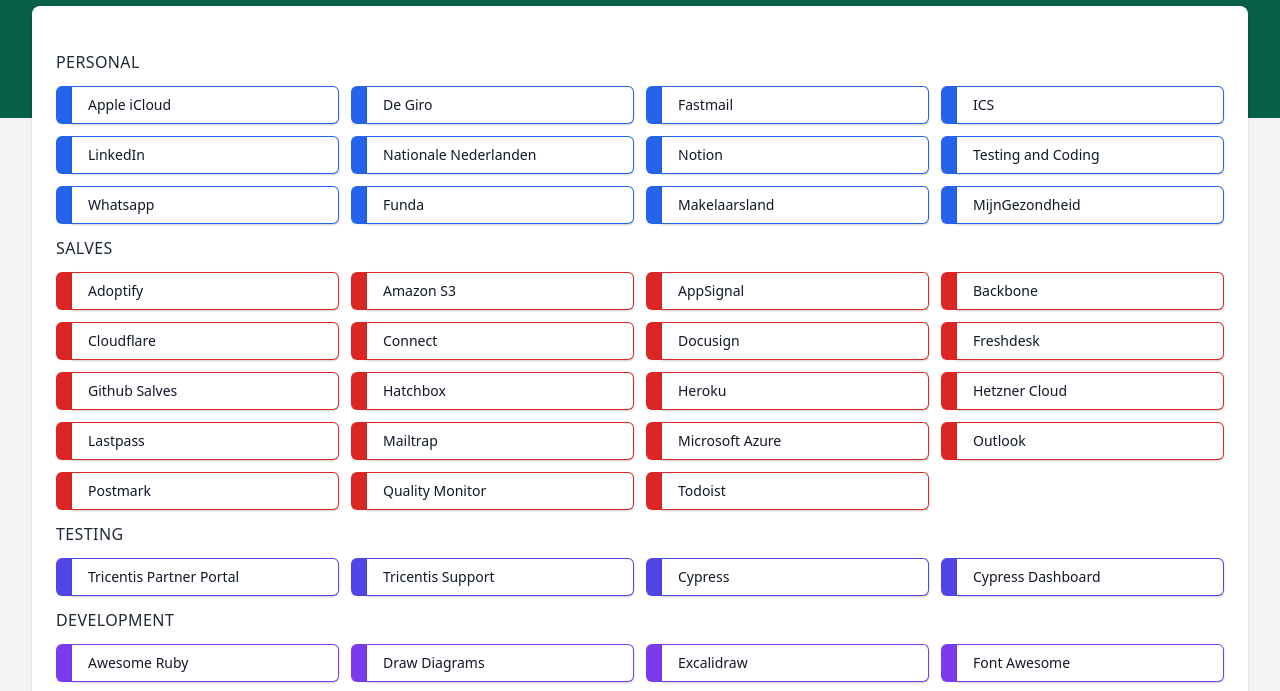
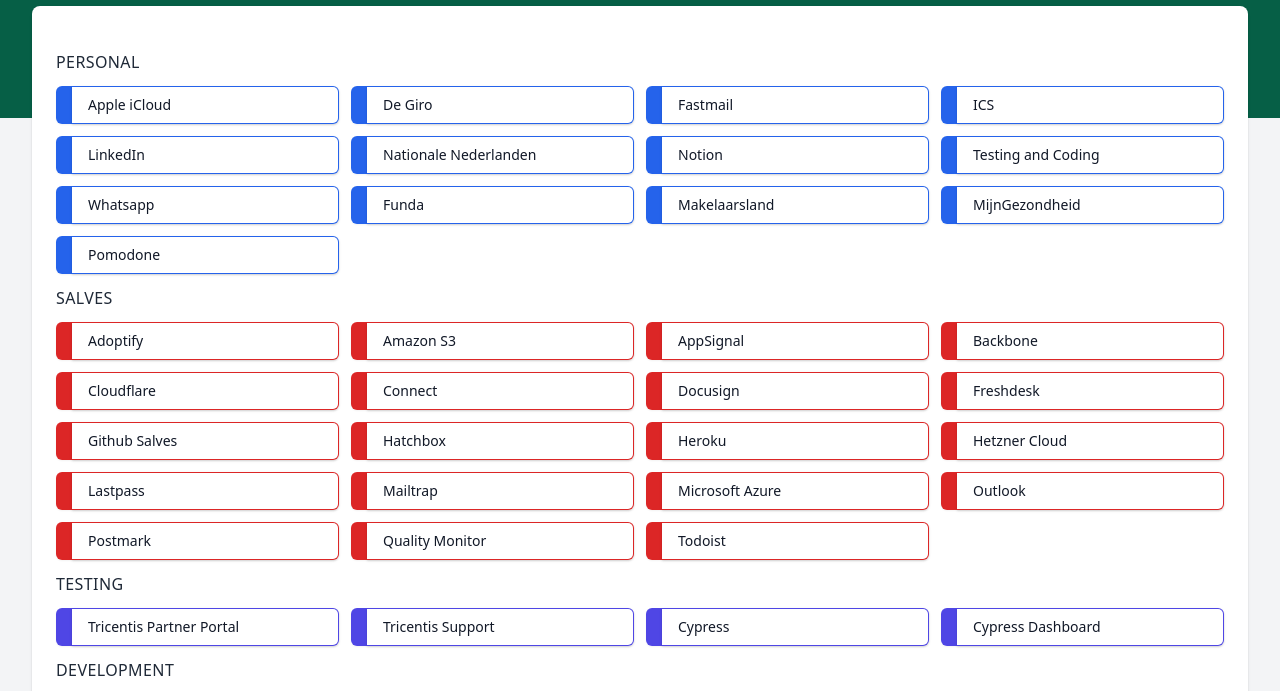
Before and after one commit to jarkelen/hotlynx, a plain HTML site: page index.html in a window 1280 px wide. Shown: the part 74-765 px from the top of the page. Drawn offline with nearby package versions, Linux system fonts and the light colour scheme.

Commit message:
added link

```diff
--- a/index.html
+++ b/index.html
@@ -151,6 +151,17 @@
                 </a>
               </div>
             </li>
+            <li class="col-span-1 flex shadow-sm rounded-md" id="#{dom_id(link)}">
+              <div class="bg-blue-600 flex-shrink-0 flex items-center justify-center w-4 text-white text-sm font-medium rounded-l-md"></div>
+              <div class="flex-1 flex items-center justify-between border-t border-r border-b border-blue-600 bg-white rounded-r-md truncate shadow hover:bg-blue-100">
+                <a href="https://app.pomodoneapp.com/#/login" target="blank">
+                  <div class="flex-1 px-4 py-2 text-sm truncate">
+                    <div class="text-gray-900 font-medium hover:text-gray-600">Pomodone</div>
+                  </div>
+                </a>
+              </div>
+            </li>
+
           </ul>
 
           <h2 class="text-gray-800 text-base font-medium uppercase tracking-wide">salves</h2>
```
